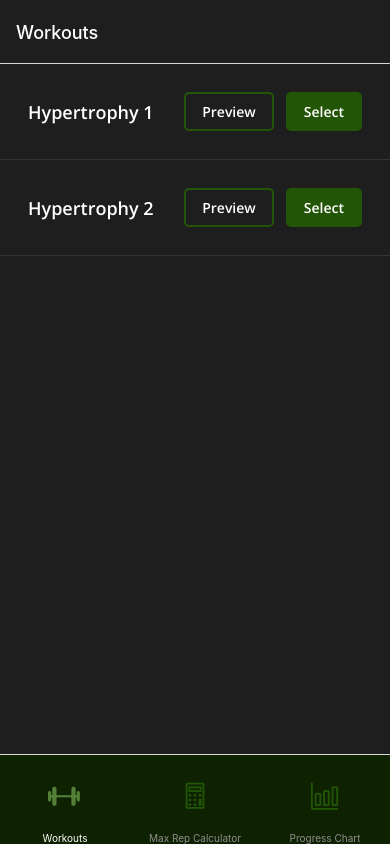
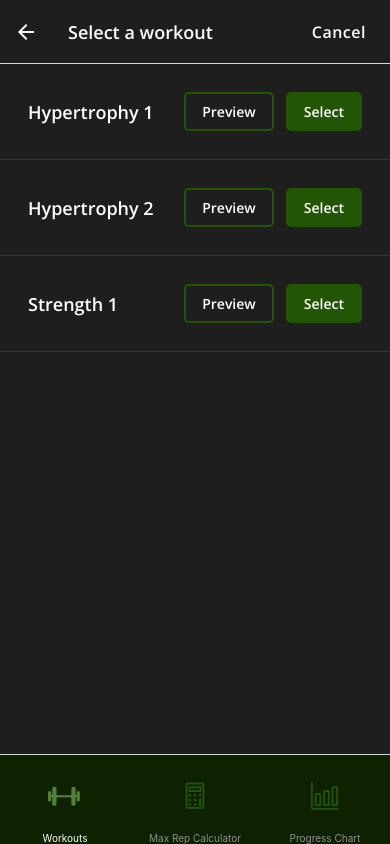
Before and after one commit to DonUggioni/strongfy-app, a React Native app: screen /WorkoutSelection in a window 390 px wide. Built offline with nearby package versions, Linux system fonts and the light colour scheme.

Commit message:
worked on workout creating flow

```diff
--- a/App.js
+++ b/App.js
@@ -11,7 +11,7 @@ import SignUpScreen from './screens/UserCredentials/SignUpScreen';
 import WorkoutsScreen from './screens/WorkoutsScreen';
 import RepMaxCalculator from './screens/RepMaxCalculator';
 import ProgressChart from './screens/ProgressChart';
-import WorkoutSelectionScreen from './screens/WorkoutSelectionScreen';
+import WorkoutSelection from './screens/WorkoutSelection';
 import PreviewModal from './components/PreviewModal';
 
 const Stack = createStackNavigator();
@@ -34,6 +34,9 @@ export default function App() {
           screenOptions={{
             headerStyle: { backgroundColor: GlobalStyles.colors.background },
             headerTintColor: 'white',
+            headerTitleStyle: {
+              fontFamily: 'open-sans-semi-bold',
+            },
           }}
         >
           <Stack.Screen name='Login' component={LoginScreen} />
@@ -49,17 +52,22 @@ export default function App() {
         screenOptions={{
           headerStyle: { backgroundColor: GlobalStyles.colors.background },
           headerTintColor: 'white',
+          headerTitleStyle: {
+            fontFamily: 'open-sans-semi-bold',
+          },
         }}
       >
         <Stack.Screen
           name='WorkoutsScreen'
           component={WorkoutsScreen}
-          options={{ headerShown: false }}
+          options={{ title: 'Workouts' }}
         />
         <Stack.Screen
           name='WorkoutSelection'
-          component={WorkoutSelectionScreen}
-          options={{ headerShown: false, title: 'Workouts' }}
+          component={WorkoutSelection}
+          options={{
+            title: 'Select a workout',
+          }}
         />
         <Stack.Screen
           name='PreviewModal'
@@ -82,6 +90,10 @@ export default function App() {
               paddingTop: 5,
               height: 90,
             },
+            headerTitleStyle: {
+              fontFamily: 'open-sans-semi-bold',
+            },
+
             tabBarActiveTintColor: 'white',
           }}
         >
@@ -103,6 +115,7 @@ export default function App() {
                   />
                 );
               },
+              headerShown: false,
             }}
           />
           <Tab.Screen
--- a/components/PreviewModal.jsx
+++ b/components/PreviewModal.jsx
@@ -71,5 +71,8 @@ const styles = StyleSheet.create({
   workoutDay: {
     textAlign: 'left',
     fontFamily: 'open-sans-semi-bold',
+    marginTop: 12,
+    paddingLeft: 4,
+    color: GlobalStyles.colors.accent500,
   },
 });
--- a/components/UI/buttons/FlatButton.jsx
+++ b/components/UI/buttons/FlatButton.jsx
@@ -1,13 +1,13 @@
 import React from 'react';
 import { Pressable, StyleSheet, Text } from 'react-native';
 
-function FlatButton({ children, onPress }) {
+function FlatButton({ children, onPress, style }) {
   return (
     <Pressable
       onPress={onPress}
       style={({ pressed }) => pressed && styles.pressed}
     >
-      <Text style={styles.text}>{children}</Text>
+      <Text style={[styles.text, style]}>{children}</Text>
     </Pressable>
   );
 }
--- a/components/exercises/Exercise.jsx
+++ b/components/exercises/Exercise.jsx
@@ -4,7 +4,7 @@ import { GlobalStyles } from '../../constants/styles';
 import StyledText from '../UI/text/StyledText';
 import Title from '../UI/text/Title';
 
-function Exercise({ exerciseName, sets, reps, rpe, weight }) {
+function Exercise({ exerciseName, sets, reps, rpe, weight, id }) {
   const isPrimary =
     exerciseName === 'Bench Press' ||
     exerciseName === 'Squat' ||
--- a/data/Data.js
+++ b/data/Data.js
@@ -173,4 +173,91 @@ export const WORKOUT_DATA = [
       },
     ],
   },
+  {
+    type: 'strength',
+    title: 'Strength 1',
+    daysPerWeek: 5,
+    workoutNumber: 2,
+    id: Math.random(),
+    week: 1,
+    workouts: [
+      {
+        workout: [
+          {
+            day: 'Day 1',
+            isComplete: false,
+            id: Math.random(),
+            data: [
+              {
+                name: 'Bench Press',
+                sets: 1,
+                rpe: 8,
+                backdownSets: 4,
+                reps: 10,
+              },
+              {
+                name: 'Leg Press',
+                sets: 4,
+                reps: '10 - 12',
+                weight: 0,
+              },
+              {
+                name: 'Leg Extensions',
+                sets: 4,
+                reps: '10 - 12',
+                weight: 0,
+              },
+              {
+                name: 'Leg Curls',
+                sets: 4,
+                reps: '10 - 12',
+                weight: 0,
+              },
+              {
+                name: 'RDL',
+                sets: 4,
+                reps: 10,
+                weight: 0,
+              },
+            ],
+          },
+        ],
+      },
+      {
+        workout: [
+          {
+            day: 'Day 2',
+            isComplete: false,
+            id: Math.random(),
+            data: [
+              {
+                name: 'Leg Press',
+                sets: 4,
+                reps: '10 - 12',
+                weight: 0,
+              },
+              {
+                name: 'Leg Extensions',
+                sets: 4,
+                reps: '10 - 12',
+                weight: 0,
+              },
+              {
+                name: 'Leg Curls',
+                sets: 4,
+                reps: '10 - 12',
+                weight: 0,
+              },
+              {
+                name: 'RDL',
+                sets: 4,
+                reps: 10,
+                weight: 0,
+              },
+            ],
+          },
+        ],
+      },
+    ],
+  },
 ];
--- a/screens/WorkOutsScreen.jsx
+++ b/screens/WorkOutsScreen.jsx
@@ -1,10 +1,25 @@
-import React, { useState } from 'react';
+import React, { useEffect, useState } from 'react';
 import { StyleSheet, Text, View } from 'react-native';
 import NoWorkouts from '../components/NoWorkouts';
+import FlatButton from '../components/UI/buttons/FlatButton';
 import { GlobalStyles } from '../constants/styles';
+import { Ionicons } from '@expo/vector-icons';
 
-function WorkoutsScreen() {
+function WorkoutsScreen({ navigation }) {
   const [workouts, setWorkouts] = useState([]);
+
+  useEffect(() => {
+    navigation.setOptions({
+      headerRight: () => (
+        <FlatButton
+          style={styles.headerButton}
+          onPress={() => navigation.replace('WorkoutsScreen')}
+        >
+          <Ionicons name='add-outline' size={34} color='white' />
+        </FlatButton>
+      ),
+    });
+  }, []);
 
   if (workouts.length === 0) {
     return <NoWorkouts />;
@@ -24,4 +39,11 @@ const styles = StyleSheet.create({
     flex: 1,
     backgroundColor: GlobalStyles.colors.background,
   },
+  headerButton: {
+    textDecorationLine: 'none',
+    marginRight: 24,
+    marginVertical: 0,
+    fontSize: 16,
+    fontFamily: 'open-sans-semi-bold',
+  },
 });
--- a/screens/WorkoutSelectionScreen.jsx
+++ b/screens/WorkoutSelection.jsx
@@ -1,22 +1,36 @@
-import React from 'react';
-import { FlatList, StyleSheet, View } from 'react-native';
+import React, { useEffect } from 'react';
+import { Button, FlatList, StyleSheet, View } from 'react-native';
 import SelectWorkout from '../components/SelectWorkout';
+import FlatButton from '../components/UI/buttons/FlatButton';
 import { GlobalStyles } from '../constants/styles';
 import { WORKOUT_DATA } from '../data/Data';
 
-function WorkoutSelectionScreen({ navigation }) {
+function WorkoutSelection({ navigation }) {
   const filteredWorkouts = WORKOUT_DATA.filter(
-    (item) => item.type === 'hypertrophy'
+    (item) => item.type === 'strength'
   );
   filteredWorkouts
     .flatMap((item) => item.workouts)
     .flatMap((item) => item.workout);
 
+  useEffect(() => {
+    navigation.setOptions({
+      headerRight: () => (
+        <FlatButton
+          style={styles.headerButton}
+          onPress={() => navigation.replace('WorkoutsScreen')}
+        >
+          Cancel
+        </FlatButton>
+      ),
+    });
+  }, []);
+
   function previewHandler(item) {
     navigation.navigate('PreviewModal');
   }
 
-  function selectHandler() {
+  function selectWorkoutHandler() {
     navigation.replace('WorkoutsScreen');
   }
 
@@ -27,7 +41,7 @@ function WorkoutSelectionScreen({ navigation }) {
         renderItem={({ item }) => (
           <SelectWorkout
             name={item.title}
-            onSelect={selectHandler}
+            onSelect={selectWorkoutHandler}
             onShowPreview={() => previewHandler(item)}
           />
         )}
@@ -37,11 +51,17 @@ function WorkoutSelectionScreen({ navigation }) {
   );
 }
 
-export default WorkoutSelectionScreen;
+export default WorkoutSelection;
 
 const styles = StyleSheet.create({
   rootContainer: {
     backgroundColor: GlobalStyles.colors.background,
     flex: 1,
   },
+  headerButton: {
+    textDecorationLine: 'none',
+    marginRight: 24,
+    fontSize: 16,
+    fontFamily: 'open-sans-semi-bold',
+  },
 });
```
